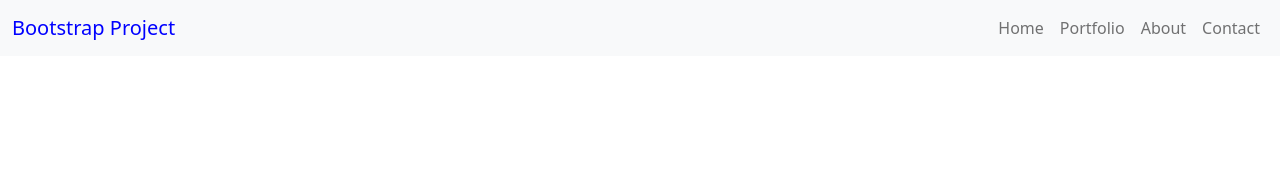
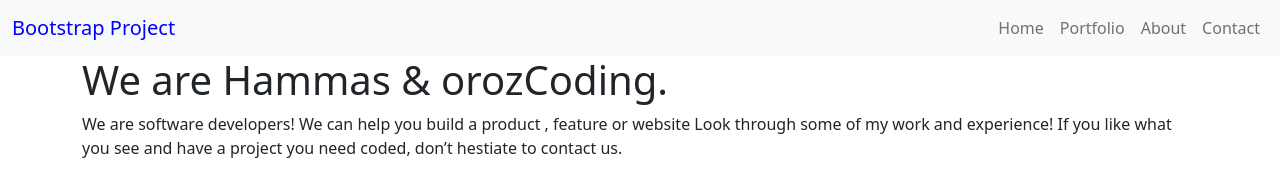
Before and after one commit to HAMMAS-SALEEM/Portfolio-Bootstrap-Version, a plain HTML site: page index.html in a window 1280 px wide. Drawn offline with nearby package versions, Linux system fonts and the light colour scheme.

Commit message:
Add h1 and p in Homepage for Project

```diff
--- a/index.html
+++ b/index.html
@@ -8,7 +8,8 @@
   <link href="https://cdn.jsdelivr.net/npm/bootstrap@5.0.2/dist/css/bootstrap.min.css" rel="stylesheet" integrity="sha384-EVSTQN3/azprG1Anm3QDgpJLIm9Nao0Yz1ztcQTwFspd3yD65VohhpuuCOmLASjC" crossorigin="anonymous">
 </head>
 <body>
-  <nav class="navbar navbar-expand-lg navbar-light bg-light">
+  <header>
+    <nav class="navbar navbar-expand-lg navbar-light bg-light">
     <div class="container-fluid">
       <a class="navbar-brand" style="color: blue;" href="#">Bootstrap Project</a>
       <button class="navbar-toggler" type="button" data-bs-toggle="collapse" data-bs-target="#navbarNavAltMarkup" aria-controls="navbarNavAltMarkup" aria-expanded="false" aria-label="Toggle navigation">
@@ -24,6 +25,18 @@
       </div>
     </div>
   </nav>
+</header>
+
+<section class="container">
+<div class="">
+<div class="">
+    <h1>We are Hammas & orozCoding.</h1>
+</div>
+<div class="">
+    <p>We are software developers! We can help you build a product , feature or website Look through some of my work and experience! If you like what you see and have a project you need coded, don’t hestiate to contact us.</p>
+</div>
+</div>
+</section>
 
   <script src="https://cdn.jsdelivr.net/npm/bootstrap@5.0.2/dist/js/bootstrap.bundle.min.js" integrity="sha384-MrcW6ZMFYlzcLA8Nl+NtUVF0sA7MsXsP1UyJoMp4YLEuNSfAP+JcXn/tWtIaxVXM" crossorigin="anonymous"></script>
 </body>
```
